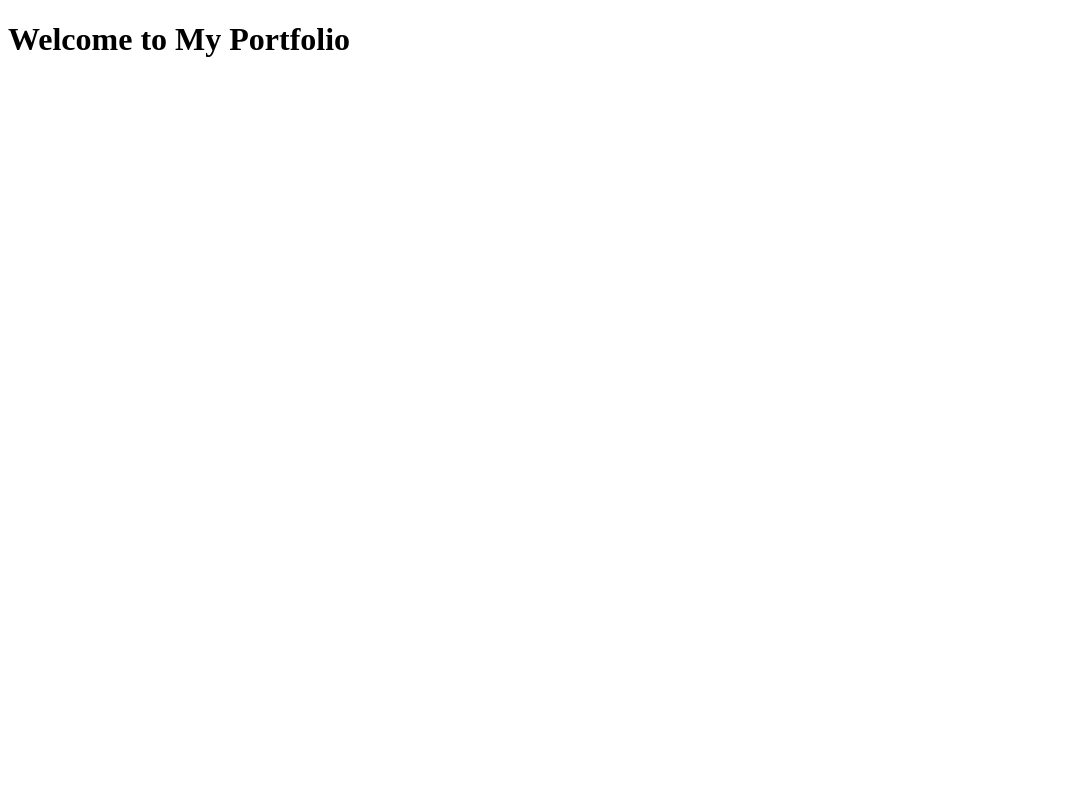
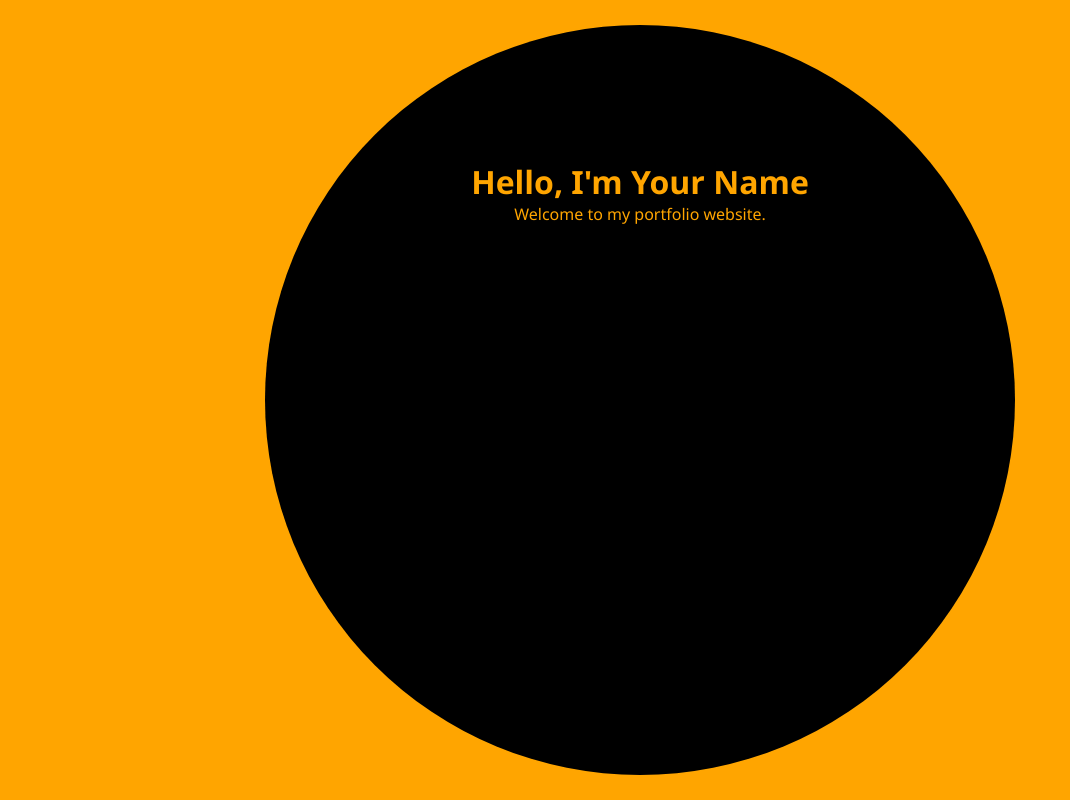
Before and after one commit to tanishhgoel/Portfolio, a website: page index.html in a window 1280 px wide. Shown: the whole page, without its empty margins (0-1070 px from the left). Drawn offline with Linux system fonts and the light colour scheme.

Commit message:
Basic Structure

```diff
--- a/index.html
+++ b/index.html
@@ -3,11 +3,16 @@
   <head>
     <meta charset="UTF-8" />
     <meta name="viewport" content="width=device-width, initial-scale=1.0" />
-    <title>My DIS Portfolio</title>
+    <title>Interactive Portfolio</title>
     <link rel="stylesheet" href="style.css" />
   </head>
   <body>
-    <h1>Welcome to My Portfolio</h1>
+    <canvas id="overlay"></canvas>
+
+    <div id="content">
+      <h1>Hello, I'm <span class="highlight">Your Name</span></h1>
+      <p>Welcome to my portfolio website.</p>
+    </div>
 
     <script src="script.js"></script>
   </body>
--- a/script.js
+++ b/script.js
@@ -0,0 +1,69 @@
+const canvas = document.getElementById("overlay");
+const ctx = canvas.getContext("2d");
+
+function resizeCanvas() {
+  canvas.width = window.innerWidth;
+  canvas.height = window.innerHeight;
+}
+resizeCanvas();
+window.addEventListener("resize", resizeCanvas);
+
+let mouse = { x: window.innerWidth / 2, y: window.innerHeight / 2 };
+window.addEventListener("mousemove", (e) => {
+  mouse.x = e.clientX;
+  mouse.y = e.clientY;
+});
+
+let bubbles = [];
+
+class Bubble {
+  constructor(x, y) {
+    this.x = x + (Math.random() - 0.5) * 60;
+    this.y = y + (Math.random() - 0.5) * 60;
+    this.radius = Math.random() * 8 + 3;
+    this.alpha = 1;
+    this.speedY = Math.random() * -0.5 - 0.3;
+    this.speedX = (Math.random() - 0.5) * 0.5;
+  }
+
+  update() {
+    this.y += this.speedY;
+    this.x += this.speedX;
+    this.alpha -= 0.01;
+  }
+
+  draw() {
+    ctx.globalAlpha = this.alpha;
+    ctx.beginPath();
+    ctx.fillStyle = "rgba(0, 0, 0, 0.2)";
+    ctx.arc(this.x, this.y, this.radius, 0, Math.PI * 2);
+    ctx.fill();
+    ctx.globalAlpha = 1.0;
+  }
+}
+
+function draw() {
+  ctx.clearRect(0, 0, canvas.width, canvas.height);
+
+  // Fill with orange
+  ctx.fillStyle = "orange";
+  ctx.fillRect(0, 0, canvas.width, canvas.height);
+
+  // Transparent reveal circle
+  ctx.globalCompositeOperation = "destination-out";
+  ctx.beginPath();
+  ctx.arc(mouse.x, mouse.y, 375, 0, Math.PI * 2); // Increased radius
+  ctx.fill();
+  ctx.globalCompositeOperation = "source-over";
+
+  // Add and draw bubbles
+  bubbles.push(new Bubble(mouse.x, mouse.y));
+  bubbles = bubbles.filter((b) => b.alpha > 0);
+  bubbles.forEach((b) => {
+    b.update();
+    b.draw();
+  });
+
+  requestAnimationFrame(draw);
+}
+draw();
--- a/style.css
+++ b/style.css
@@ -0,0 +1,97 @@
+html,
+body {
+  margin: 0;
+  padding: 0;
+  overflow: hidden;
+  height: 100%;
+  background-color: orange;
+  font-family: Arial, sans-serif;
+}
+
+#background-canvas {
+  position: absolute;
+  top: 0;
+  left: 0;
+  width: 100vw;
+  height: 100vh;
+  z-index: 0;
+}
+
+#pointer-reveal {
+  position: absolute;
+  width: 500px;
+  height: 500px;
+  margin-left: -250px;
+  margin-top: -250px;
+  top: 50%;
+  left: 50%;
+  border-radius: 50%;
+  background-color: black;
+  z-index: 2;
+  pointer-events: none;
+  transition: transform 0.2s ease-out;
+}
+
+#pointer-reveal .content {
+  color: orange;
+  text-align: center;
+  position: absolute;
+  top: 50%;
+  left: 50%;
+  transform: translate(-50%, -50%);
+  z-index: 3;
+}
+
+.bubble {
+  position: absolute;
+  width: 16px;
+  height: 16px;
+  background-color: rgba(255, 165, 0, 0.3);
+  border-radius: 50%;
+  pointer-events: none;
+  animation: fadeOut 4s ease-out forwards;
+}
+
+@keyframes fadeOut {
+  0% {
+    opacity: 1;
+    transform: scale(1);
+  }
+  100% {
+    opacity: 0;
+    transform: scale(2);
+  }
+}
+* {
+  margin: 0;
+  padding: 0;
+  box-sizing: border-box;
+}
+
+html,
+body {
+  width: 100%;
+  height: 100%;
+  overflow: hidden;
+  background-color: black;
+  color: orange;
+  font-family: "Segoe UI", Tahoma, Geneva, Verdana, sans-serif;
+}
+
+#overlay {
+  position: fixed;
+  top: 0;
+  left: 0;
+  z-index: 1;
+}
+
+#content {
+  position: relative;
+  z-index: 2;
+  text-align: center;
+  padding-top: 20vh;
+}
+
+.highlight {
+  color: #ffa500;
+}
```
Also changed, not shown: package.json (added, +15 -0 lines), 1 other file.
